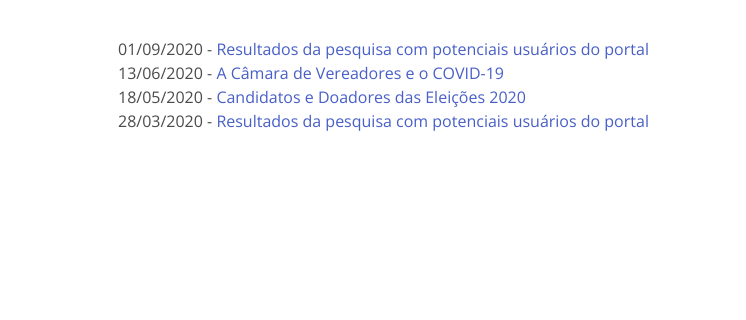
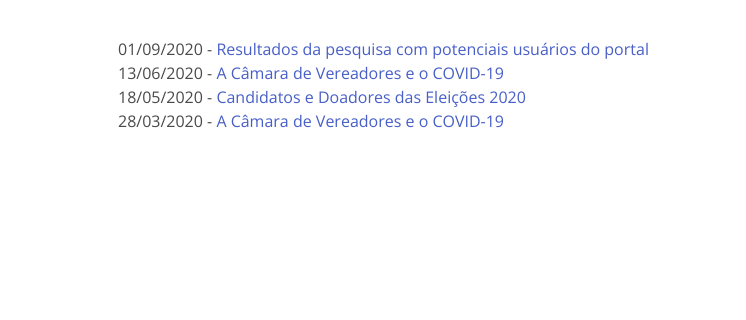
Before and after one commit to DadosAbertosDeFeira/analises, a plain HTML site: page docs/index.html in a window 1280 px wide. Shown: the part 400-720 px from the top of the page, 534-1280 px from the left. Drawn offline with nearby package versions, Linux system fonts and the light colour scheme.

Commit message:
Corige título

```diff
--- a/docs/index.html
+++ b/docs/index.html
@@ -96,7 +96,7 @@
                                 <li>
                                     28/03/2020 -
                                     <a href="2020-03-28-anapaulagomes-camara-e-covid-19.html">
-                                        Resultados da pesquisa com potenciais usuários do portal
+                                        A Câmara de Vereadores e o COVID-19
                                     </a>
                                 </li>
                             </ul>
```
